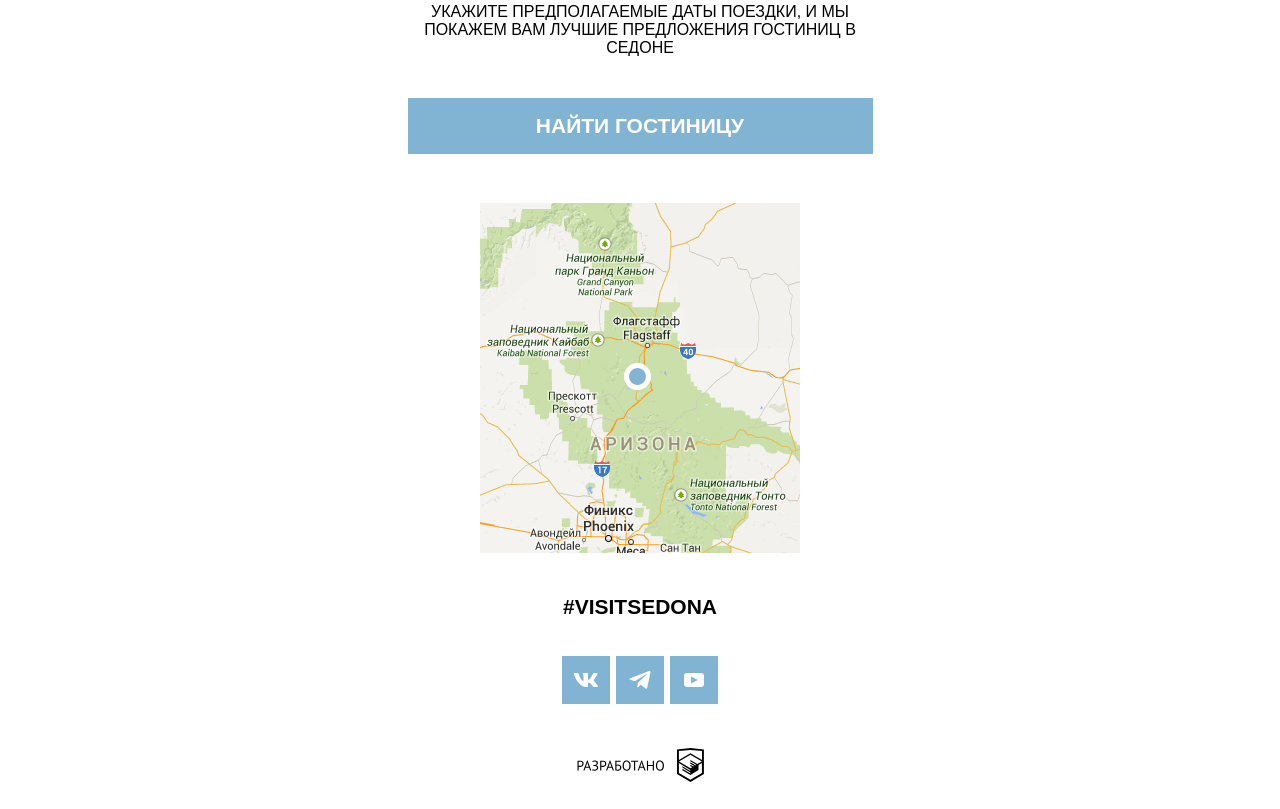
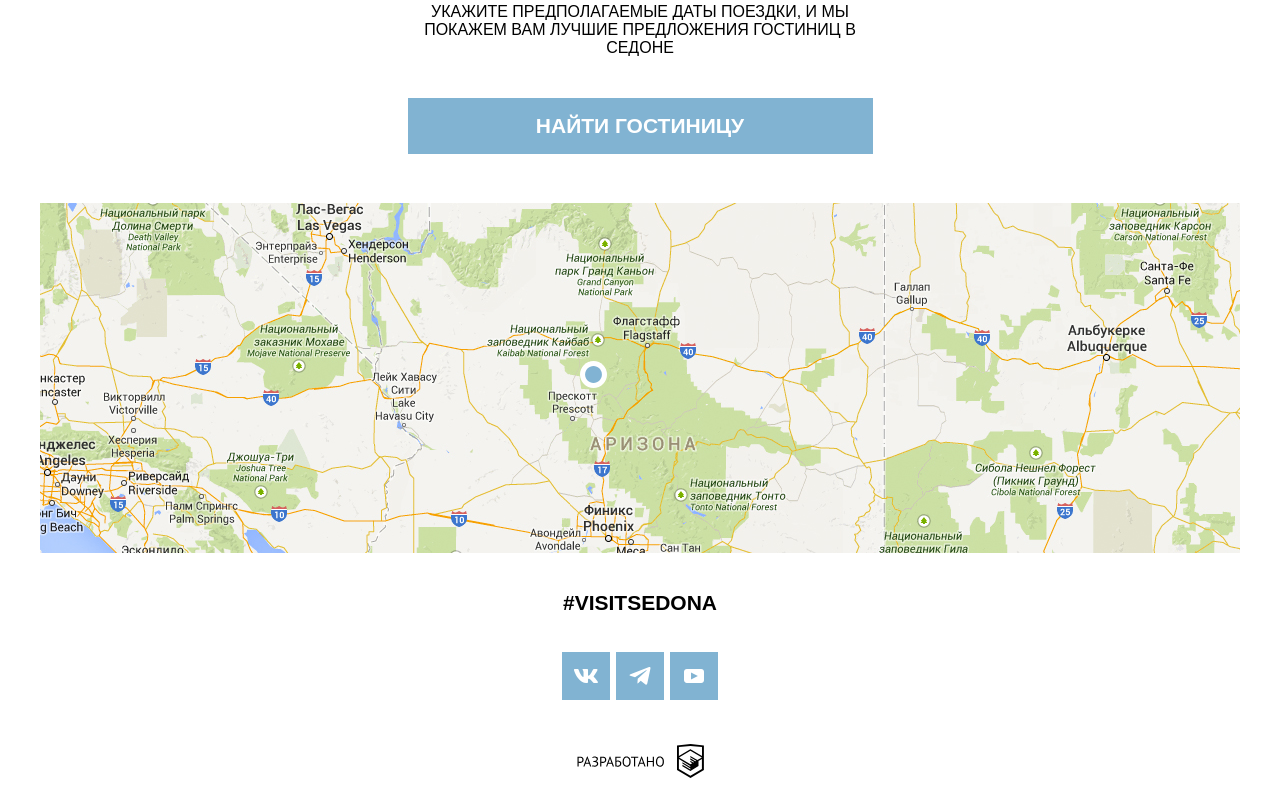
Before and after one commit to htmlacademy-adaptive/2039507-sedona-27, a website: page source/index.html in a window 1280 px wide. Shown: the part 1741-2550 px from the top of the page. Drawn offline with nearby package versions, Linux system fonts and the light colour scheme; files that its build step writes are made by us from their sources.

Commit message:
добавляет адаптивную  разметку map

```diff
--- a/source/index.html
+++ b/source/index.html
@@ -188,13 +188,7 @@
     <section class="map">
       <div class="map__wrapper">
         <h1 class="visually-hidden">карта</h1>
-        <img
-          class="map__image"
-          src="/img/index-image/map-mobile.jpg.jpg"
-          alt="location"
-          width="320"
-          height="350"
-        />
+        <div class="map__image"></div>
       </div>
     </section>
 
--- a/source/less/blocks/map.less
+++ b/source/less/blocks/map.less
@@ -13,3 +13,28 @@
     left: 45%;
   }
 }
+
+.map__image {
+  background: url("../img/index-image/map-mobile.png") no-repeat 50% 50%;
+  height: 350px;
+}
+
+@media (min-width: @tablet-width) {
+  .map__wrapper {
+    width: 768px;
+  }
+
+  .map__image {
+    background: url("../img/index-image/map-tablet.png") no-repeat 50% 50%;
+  }
+}
+
+@media (min-width: @desktop-width) {
+  .map__wrapper {
+    width: 1200px;
+  }
+
+  .map__image {
+    background: url("../img/index-image/map-desktop.png") no-repeat 50% 50%;
+  }
+}
```
Also changed, not shown: source/img/index-image/map-desktop.png (added), source/img/index-image/map-mobile.jpg.jpg (deleted), source/img/index-image/map-mobile.png (added), source/img/index-image/map-tablet.png (added).
